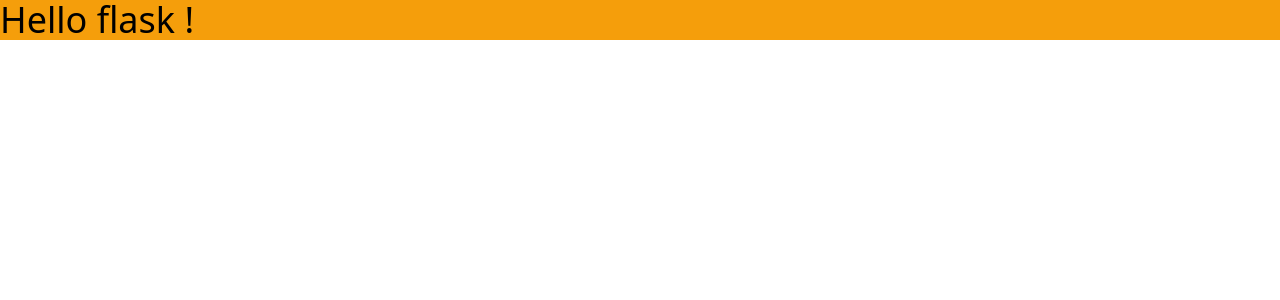
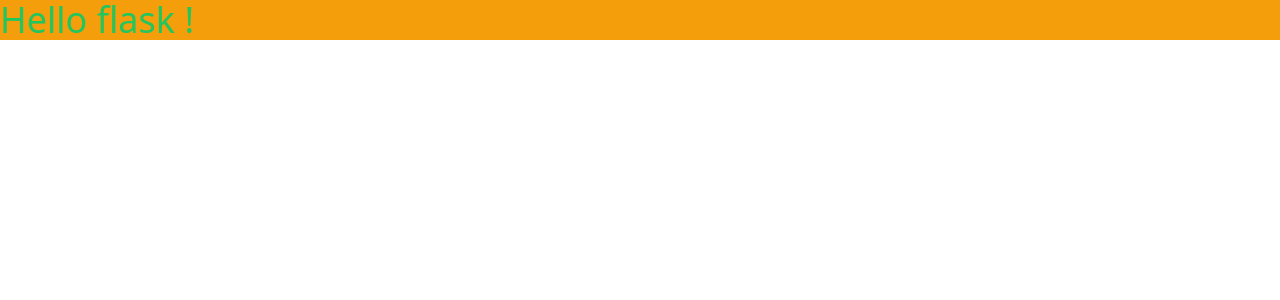
Before and after one commit to Lucy-Nightgold/Hex, a Flask app: page / in a window 1280 px wide. Shown: the top 300 px of the page. Run offline with Flask 3, Linux system fonts and the light colour scheme.

```diff
--- a/app/static/css/main.css
+++ b/app/static/css/main.css
@@ -568,7 +568,7 @@ video {
   line-height: 2.5rem;
 }
 
-.text-red-500 {
+.text-green-500 {
   --tw-text-opacity: 1;
-  color: rgb(239 68 68 / var(--tw-text-opacity));
+  color: rgb(34 197 94 / var(--tw-text-opacity));
 }
```
Also changed, not shown: 1 other file.
